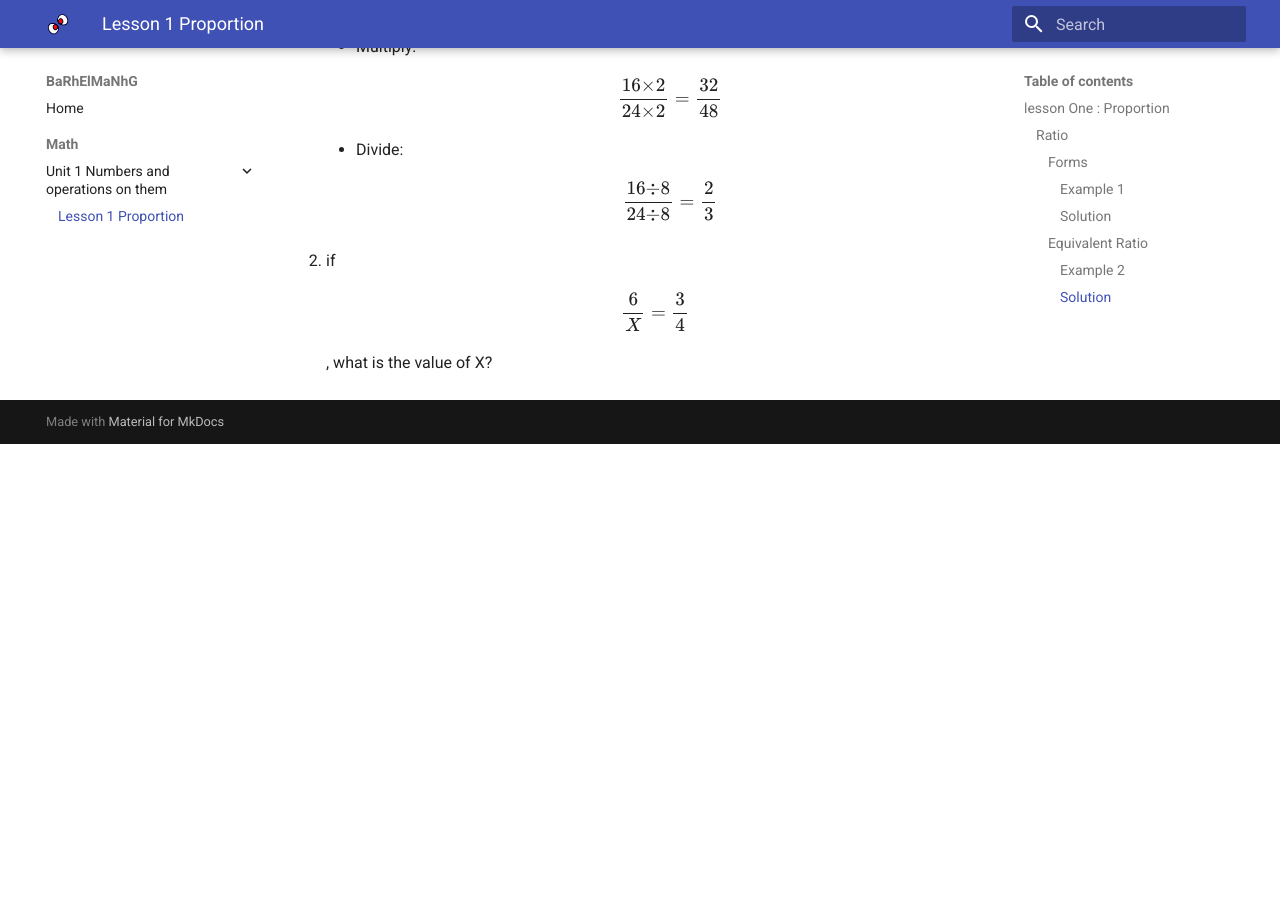
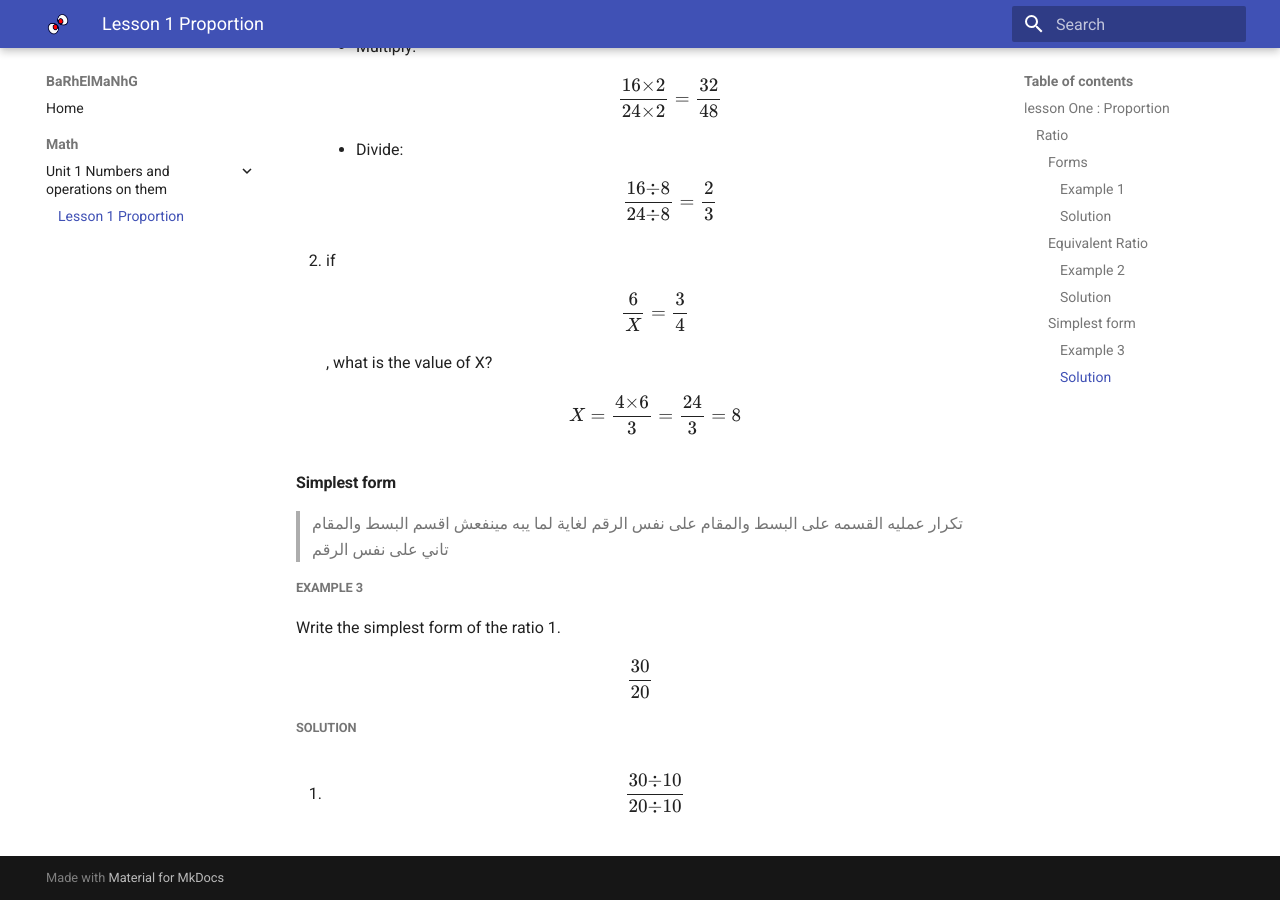
Before and after one commit to amansour-gh/educational.github.io, an MkDocs documentation site: the page built from docs/math/unit1/lesson1.md, in a window 1280 px wide and 900 px high, scrolled down 1413 px. Built offline with MkDocs 1.6.1 and Material for MkDocs 9.7.7, drawn with Linux system fonts in a browser that asks for light colours; formulas are drawn with MathJax 3; before the commit the page ends 1857 px from its top, so only the background shows below that.

Commit message:
240926-17

```diff
--- a/docs/math/unit1/lesson1.md
+++ b/docs/math/unit1/lesson1.md
@@ -37,3 +37,11 @@ $$ \frac{50}{20} $$
     \frac{16÷8}{24÷8}=\frac{2}{3}
     $$
 2. if $$\frac{6}{X}=\frac{3}{4}$$, what is the value of X?
+    $$ X=\frac{4×6}{3}=\frac{24}{3}=8$$
+#### Simplest form
+> تكرار عمليه القسمه على البسط والمقام على نفس الرقم لغاية لما يبه مينفعش اقسم البسط والمقام تاني على نفس الرقم
+##### Example 3
+Write the simplest form of the ratio
+1. $$\frac{30}{20}$$
+##### Solution
+1. $$ \frac{30÷10}{20÷10} $$
```
